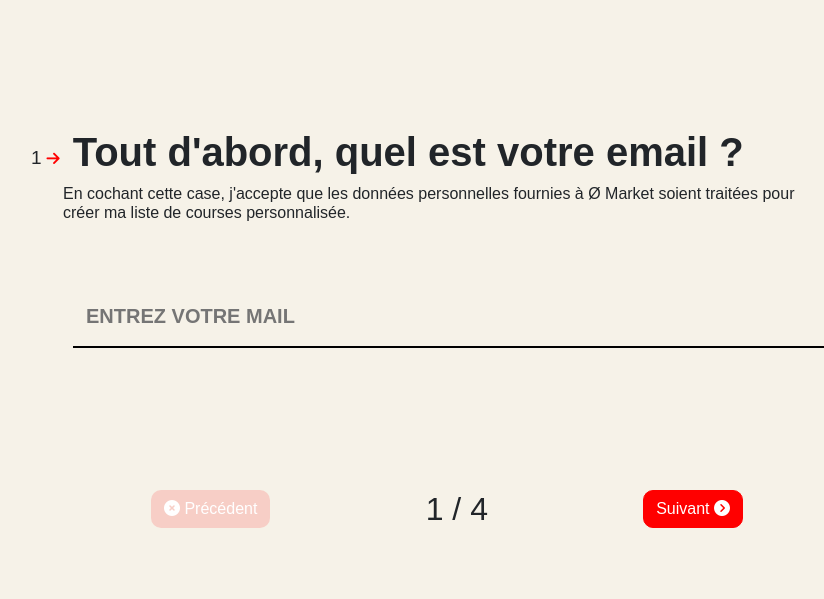
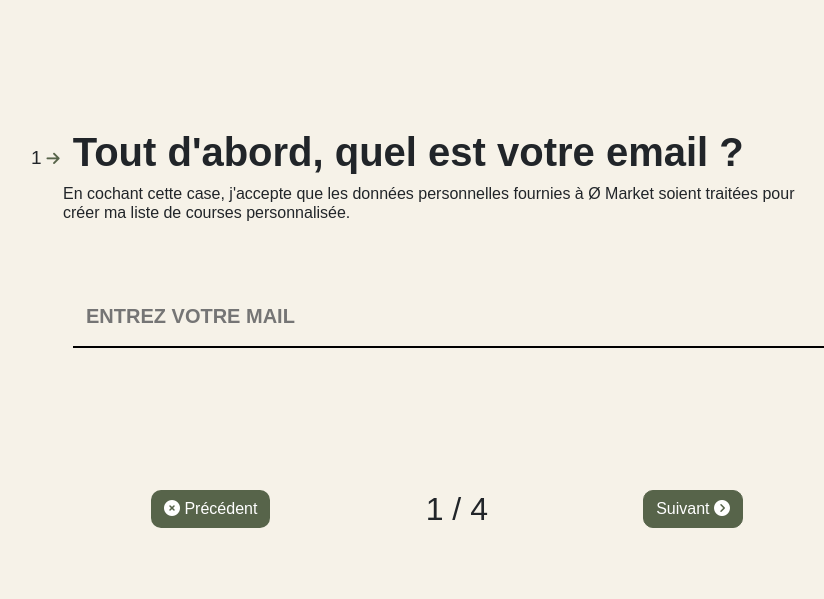
Before and after one commit to TheMaxium69/OMarket, a PHP site: page /cart/form.php in a window 1280 px wide. Shown: the part 106-705 px from the top of the page, without its empty margins (193-1017 px from the left). Run offline with PHP 8.4, Linux system fonts and the light colour scheme; some libraries are stand-ins or nearby versions; some web fonts are replaced.

Commit message:
changements couleurs o market

```diff
--- a/form.php
+++ b/form.php
@@ -129,7 +129,7 @@ if ($nbQuestion !== "1" && $nbQuestion <= $totalQuestion) {
 
 <!--    QUESTION     -->
         <div class="row">
-            <prefix><?= $nbQuestion ?><i class="fa-solid fa-arrow-right"></i></prefix>
+            <prefix><?= $nbQuestion ?><i class="fa-solid fa-arrow-right" style="color:#57644a"></i></prefix>
             <h1><?= $env_question[$nbQuestion][$ENV_LANG]["question"] ?> </h1>
         </div>
 
@@ -217,10 +217,11 @@ if ($nbQuestion !== "1" && $nbQuestion <= $totalQuestion) {
 
 <style>
 
+    :root {
+    /*Vert omarket*/
+    --color-main:#57644a;
 
-
-
-
+    }
 
     #formBody {
         background-color: #f6f2e8;
@@ -261,7 +262,7 @@ if ($nbQuestion !== "1" && $nbQuestion <= $totalQuestion) {
     #formBody prefix i{
         margin-left: 5px;
         font-size: 15px;
-        color: red;
+        color: var(--color-main);
     }
 
     #formBody input.champ{
@@ -314,7 +315,7 @@ if ($nbQuestion !== "1" && $nbQuestion <= $totalQuestion) {
 
     #formBody .form-check-input:checked {
 
-        accent-color: #ff0024 !important;
+        accent-color: var(--color-main);
     }
 
     #formBody .footer-form{
@@ -328,13 +329,13 @@ if ($nbQuestion !== "1" && $nbQuestion <= $totalQuestion) {
 
     #formBody .footer-form button{
         margin: auto 88px;
-        background-color: red;
-        border-color: red;
+        background-color: var(--color-main);
+        border-color: var(--color-main);
         border-radius: 10px;
     }
 
     #formBody .footer-form button.desactive{
-        background-color: #ff000026!important;
+        background-color: var(--color-main);
         border-color: rgba(255, 0, 0, 0) !important;
     }
 
```
